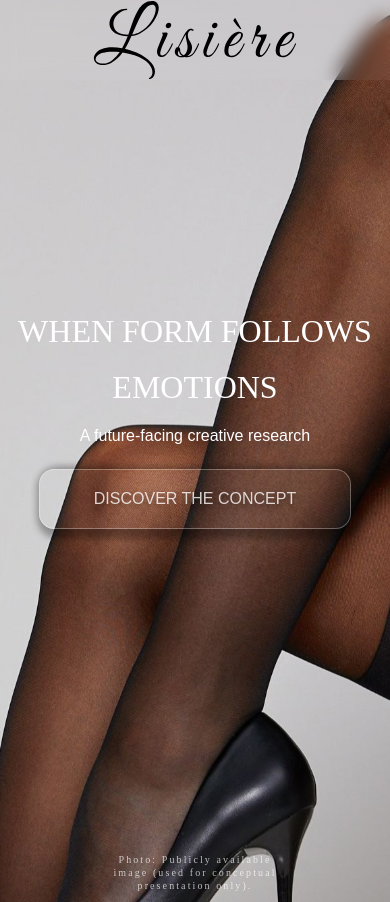
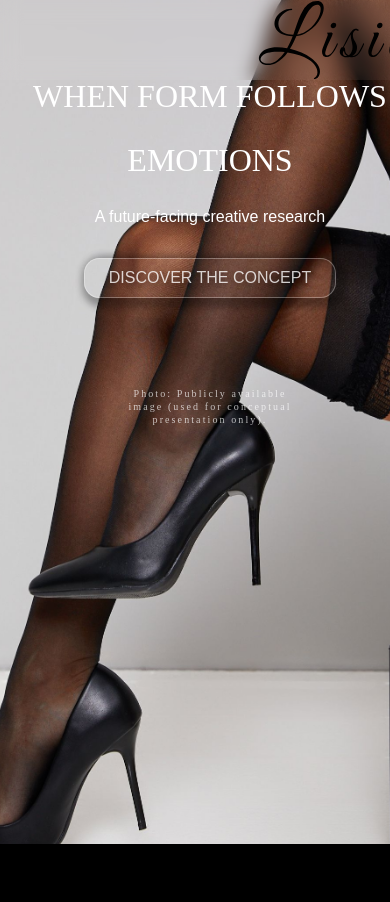
Before and after one commit to Igor241086/lisere-landing, a React (Vite) app in the folder Lisere-project/: page / in a window 390 px wide. After the commit the page ends 844 px from the top, so only its background shows below. Built offline with nearby package versions, Linux system fonts and the light colour scheme.

Commit message:
Make hero section responsive: flexible grid, adaptive button, and background image positioning

```diff
--- a/Lisere-project/src/components/Hero.jsx
+++ b/Lisere-project/src/components/Hero.jsx
@@ -5,12 +5,10 @@ import bgImage from '../assets/images/hero-bg.jpg';
 const Hero = () => {
   return (
     <section className="hero">
-      <div
-        className="hero__background"
-        style={{ backgroundImage: `url(${bgImage})` }}
-      />
-
-      <div className="container grid-15 hero__content">
+      <div className="hero__image-wrapper">
+        <img src={bgImage} alt="hero" className="hero__image" />
+      </div>
+      <div className="grid-15 hero__content">
         <div className="hero__centered-block">
           <div className="hero__text hero__text--main fade-in delay-1">
             WHEN FORM FOLLOWS
--- a/Lisere-project/src/components/Hero.scss
+++ b/Lisere-project/src/components/Hero.scss
@@ -5,18 +5,26 @@
   align-items: flex-start;
   justify-content: center;
   overflow: hidden;
+  box-sizing: border-box;
 }
 
-.hero__background {
+.hero__image-wrapper {
   position: absolute;
   top: 0;
   left: 0;
   width: 100%;
   height: 100%;
-  background-size: cover;
-  background-position: center;
-  background-repeat: no-repeat;
   z-index: 1;
+  overflow: hidden;
+  inset: 0;
+}
+
+.hero__image {
+  width: 100%;
+  height: 130vh;
+  object-fit: cover;
+  object-position: center top;
+  transform: translateY(-100px);
 }
 
 .hero__content {
@@ -28,14 +36,6 @@
   max-width: 1440px;
   margin: 0 auto;
   padding: 0 150px;
-
-  @media (max-width: 1200px) {
-    padding: 0 80px;
-  }
-
-  @media (max-width: 768px) {
-    padding: 0 20px;
-  }
 }
 
 .hero__centered-block {
@@ -44,10 +44,11 @@
   flex-direction: column;
   align-items: center;
   justify-content: center;
-  gap: 24px;
+  gap: clamp(16px, 4vh, 32px);
   width: 100%;
-  height: 100vh;
   text-align: center;
+  padding-top: clamp(40px, 10vh, 80px);
+  padding-bottom: clamp(40px, 10vh, 80px);
 }
 
 .hero__text {
@@ -82,15 +83,14 @@
 }
 
 .hero__button {
-  width: 312px;
-  height: 60px;
+  padding: clamp(10px, 1.5vw, 16px) clamp(24px, 4vw, 48px);
   opacity: 0.79;
   background-color: rgba(255, 255, 255, 0.04);
   border-radius: 15.4px;
   border: 0.68px solid rgba(255, 255, 255, 0.39);
   box-shadow: 4.21px 3.51px 7.85px 6.31px rgba(0, 0, 0, 0.41);
 
-  display: flex;
+  display: inline-flex;
   align-items: center;
   justify-content: center;
 
@@ -104,6 +104,8 @@
 
   cursor: pointer;
   transition: opacity 0.3s ease, transform 0.3s ease;
+
+  white-space: nowrap;
 }
 
 .hero__button:hover {
--- a/Lisere-project/src/styles/layout/_grid.scss
+++ b/Lisere-project/src/styles/layout/_grid.scss
@@ -9,34 +9,13 @@
   grid-template-rows: repeat($count, $height);
 }
 
-.grid-cols-15 {
-  @include grid-cols(15);
+.grid-15 {
+  display: grid;
+  grid-template-columns: repeat(15, minmax(0, 1fr));
+  column-gap: 30px;
+  width: 100%;
+  max-width: 1440px;
+  margin: 0 auto;
+  padding-left: 150px;
+  padding-right: 150px;
 }
-
-.grid-rows-13 {
-  @include grid-rows(13);
-}
-
-.grid-15x13 {
-  display: grid;
-  grid-template-columns: repeat(15, 1fr);
-  grid-template-rows: repeat(13, $row-height);
-}
-
-.container {
-  max-width: $container-max-width;
-  margin: 0 auto;
-  padding-left: $container-padding;
-  padding-right: $container-padding;
-  box-sizing: border-box;
-
-  @media (max-width: 1200px) {
-    padding-left: 80px;
-    padding-right: 80px;
-  }
-
-  @media (max-width: 768px) {
-    padding-left: 20px;
-    padding-right: 20px;
-  }
-}
```
Also changed, not shown: Lisere-project/src/assets/images/hero-bg.jpg.
